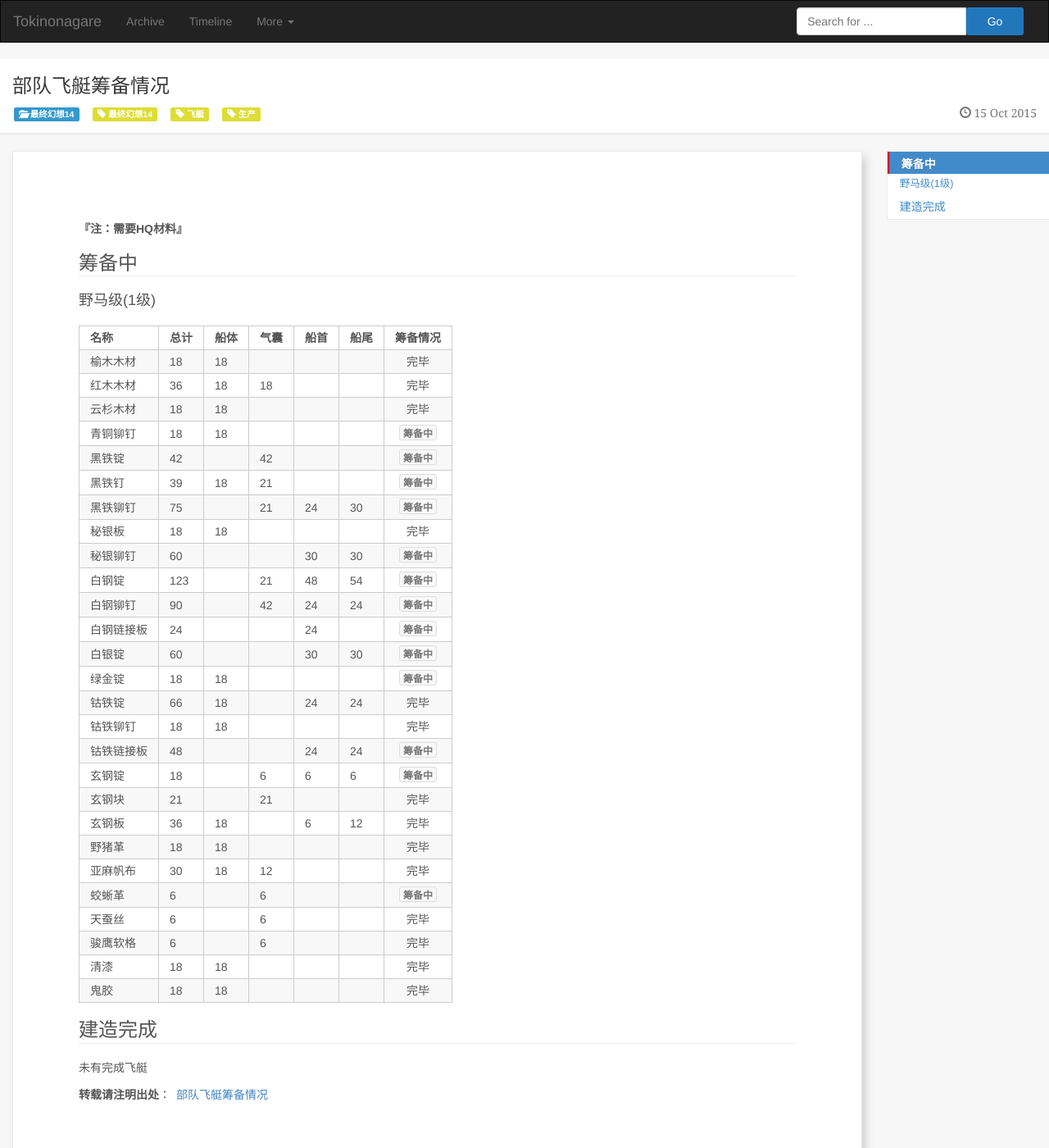
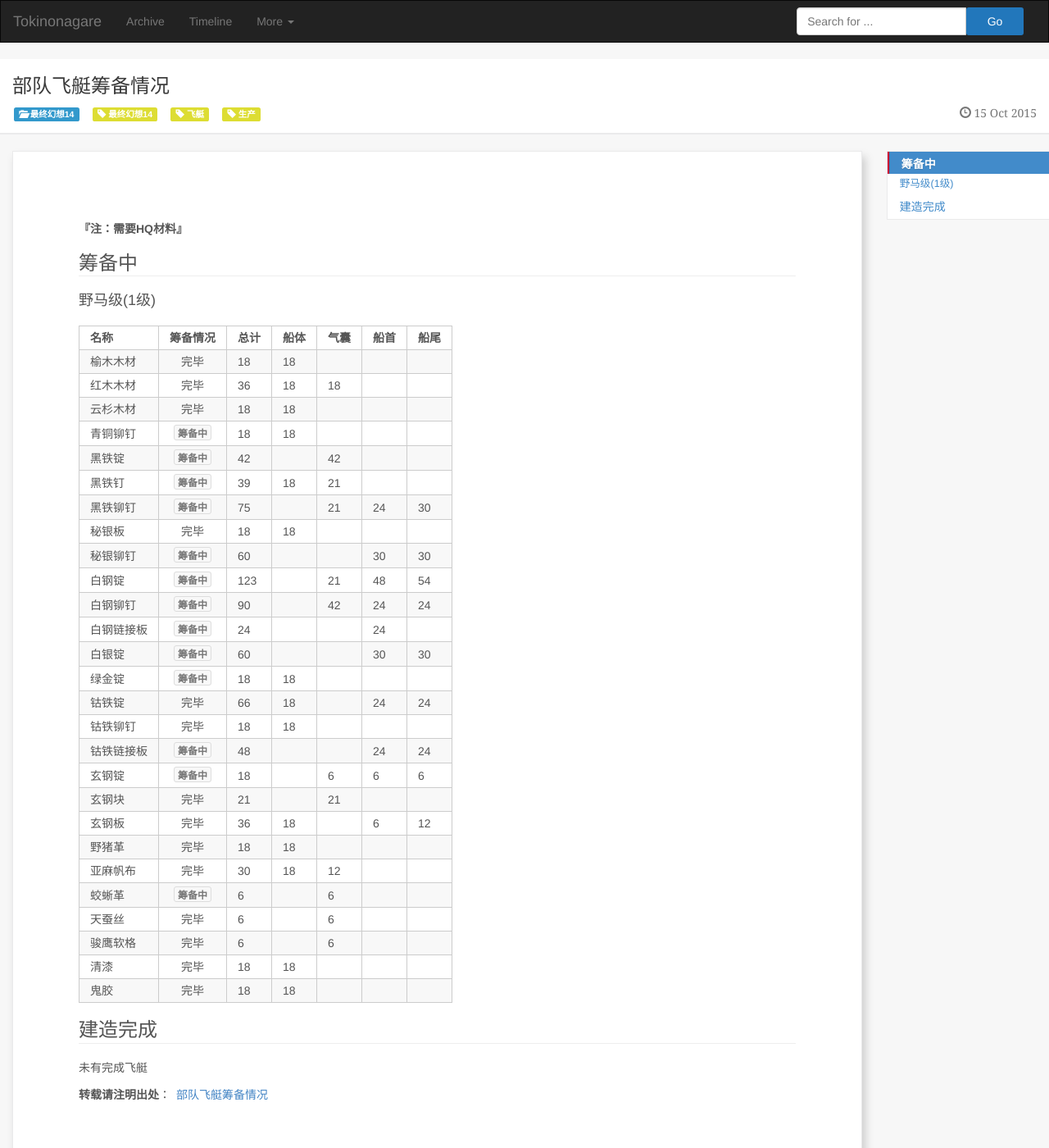
Before and after one commit to tokinonagare/tokinonagare.github.io, a Jekyll site: the page built from _posts/2015-10-15-ffxiv_Airship_Material.md, in a window 1280 px wide and 1400 px high. Shown: the whole window at 82% size. Built offline with Jekyll 4.4.1, drawn with Linux system fonts in a browser that asks for light colours; Markdown is read by kramdown in place of the engine named in the settings; comment, search, counter and statistics services are not loaded.

```diff
--- a/_posts/2015-10-15-ffxiv_Airship_Material.md
+++ b/_posts/2015-10-15-ffxiv_Airship_Material.md
@@ -13,35 +13,36 @@ __『注：需要HQ材料』__
 
 ## 野马级(1级)
 
-名称	|总计	|船体	|气囊	|船首	|船尾	|筹备情况
----- | ---- | ---- | ---- | ---- | ---- | :----:
-榆木木材 |18 |18 | | | |完毕
-红木木材 |36 |18 |18 | | |完毕
-云杉木材 |18 |18 | | | |完毕
-青铜铆钉 |18 |18 | | | |**`筹备中`**
-黑铁锭 |42 | |42 | | |**`筹备中`**
-黑铁钉 |39 |18 |21 | | |**`筹备中`**
-黑铁铆钉 |75 | |21 |24 |30 |**`筹备中`**
-秘银板 |18 |18 | | | |完毕
-秘银铆钉 |60 | | |30 |30 |**`筹备中`**
-白钢锭 |123 | |21 |48 |54 |**`筹备中`**
-白钢铆钉 |90 | |42 |24 |24 |**`筹备中`**
-白钢链接板 |24 | | |24 | |**`筹备中`**
-白银锭 |60 | | |30 |30 |**`筹备中`**
-绿金锭 |18 |18 | | | |**`筹备中`**
-钴铁锭 |66 |18 | |24 |24 |完毕
-钴铁铆钉 |18 |18 | | | |完毕
-钴铁链接板 |48 | | |24 |24 |**`筹备中`**
-玄钢锭 |18 | |6 |6 |6 |**`筹备中`**
-玄钢块 |21 | |21 | | |完毕
-玄钢板 |36 |18 | |6 |12 |完毕
-野猪革 |18 |18 | | | |完毕
-亚麻帆布 |30 |18 |12 | | |完毕
-蛟蜥革 |6 | |6 | | |**`筹备中`**
-天蚕丝 |6 | |6 | | |完毕
-骏鹰软格 |6 | |6 | | |完毕
-清漆 |18 |18 | | | |完毕
-鬼胶 |18 |18 | | | |完毕
+名称	|筹备情况	|总计 |船体	|气囊	|船首	|船尾
+---- | :----: | ---- | ---- | ---- | ---- | ----
+榆木木材	|完毕	|18	|18	|	|	|
+红木木材	|完毕	|36	|18	|18	|	|
+云杉木材	|完毕	|18	|18	|	|	|
+青铜铆钉	|**`筹备中`**	|18	|18	|	|	|
+黑铁锭	|**`筹备中`**	|42	|	|42	|	|
+黑铁钉	|**`筹备中`**	|39	|18	|21	|	|
+黑铁铆钉	|**`筹备中`**	|75	|	|21	|24	|30
+秘银板	|完毕	|18	|18	|	|	|
+秘银铆钉	|**`筹备中`**	|60	|	|	|30	|30
+白钢锭	|**`筹备中`**	|123	|	|21	|48	|54
+白钢铆钉	|**`筹备中`**	|90	|	|42	|24	|24
+白钢链接板	|**`筹备中`**	|24	|	|	|24	|
+白银锭	|**`筹备中`**	|60	|	|	|30	|30
+绿金锭	|**`筹备中`**	|18	|18	|	|	|
+钴铁锭	|完毕	|66	|18	|	|24	|24
+钴铁铆钉	|完毕	|18	|18	|	|	|
+钴铁链接板	|**`筹备中`**	|48	|	|	|24	|24
+玄钢锭	|**`筹备中`**	|18	|	|6	|6	|6
+玄钢块	|完毕	|21	|	|21	|	|
+玄钢板	|完毕	|36	|18	|	|6	|12
+野猪革	|完毕	|18	|18	|	|	|
+亚麻帆布	|完毕	|30	|18	|12	|	|
+蛟蜥革	|**`筹备中`**	|6	|	|6	|	|
+天蚕丝	|完毕	|6	|	|6	|	|
+骏鹰软格	|完毕	|6	|	|6	|	|
+清漆	|完毕	|18	|18	|	|	|
+鬼胶	|完毕	|18	|18	|	|	|
+
 
 <!-- more -->
 
```
